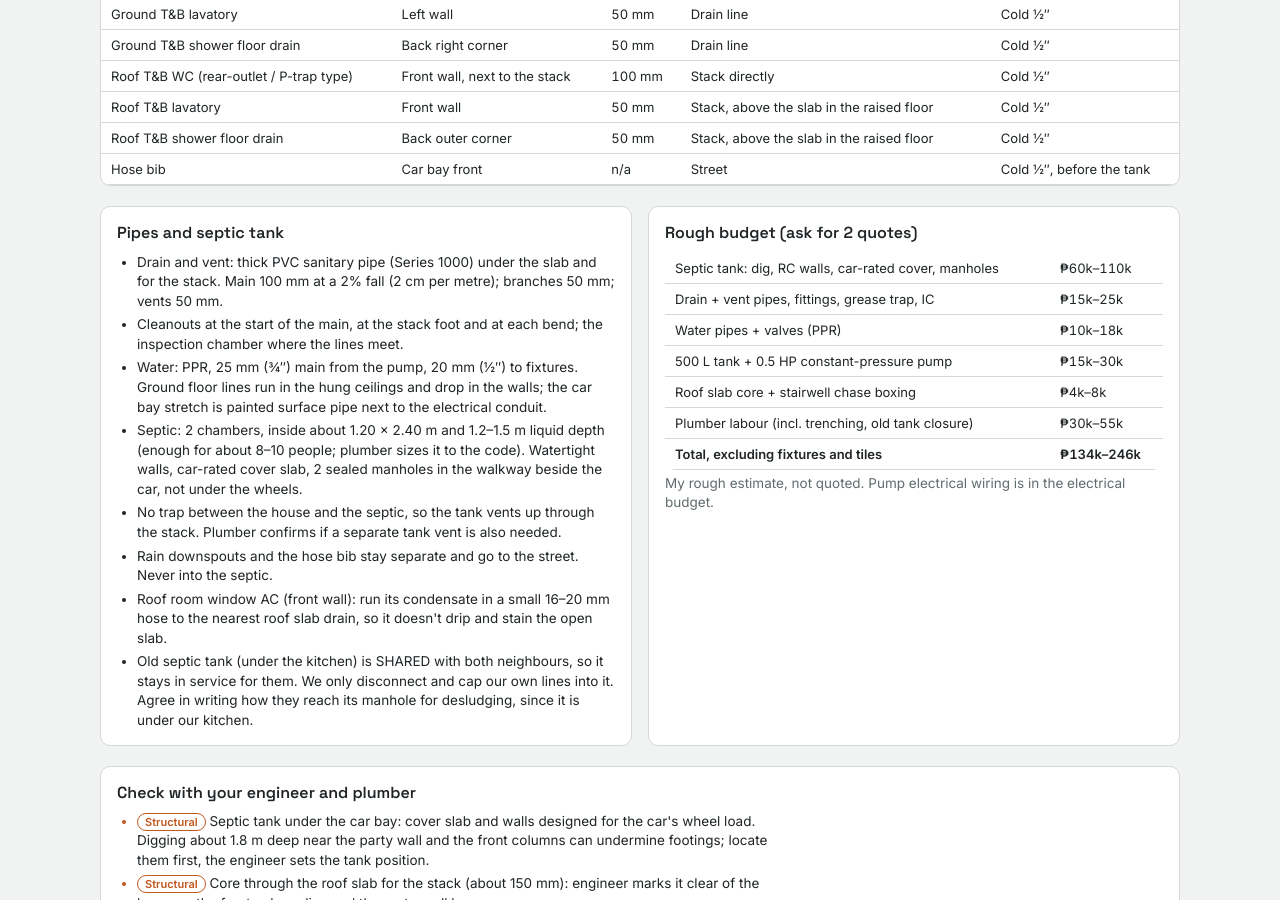
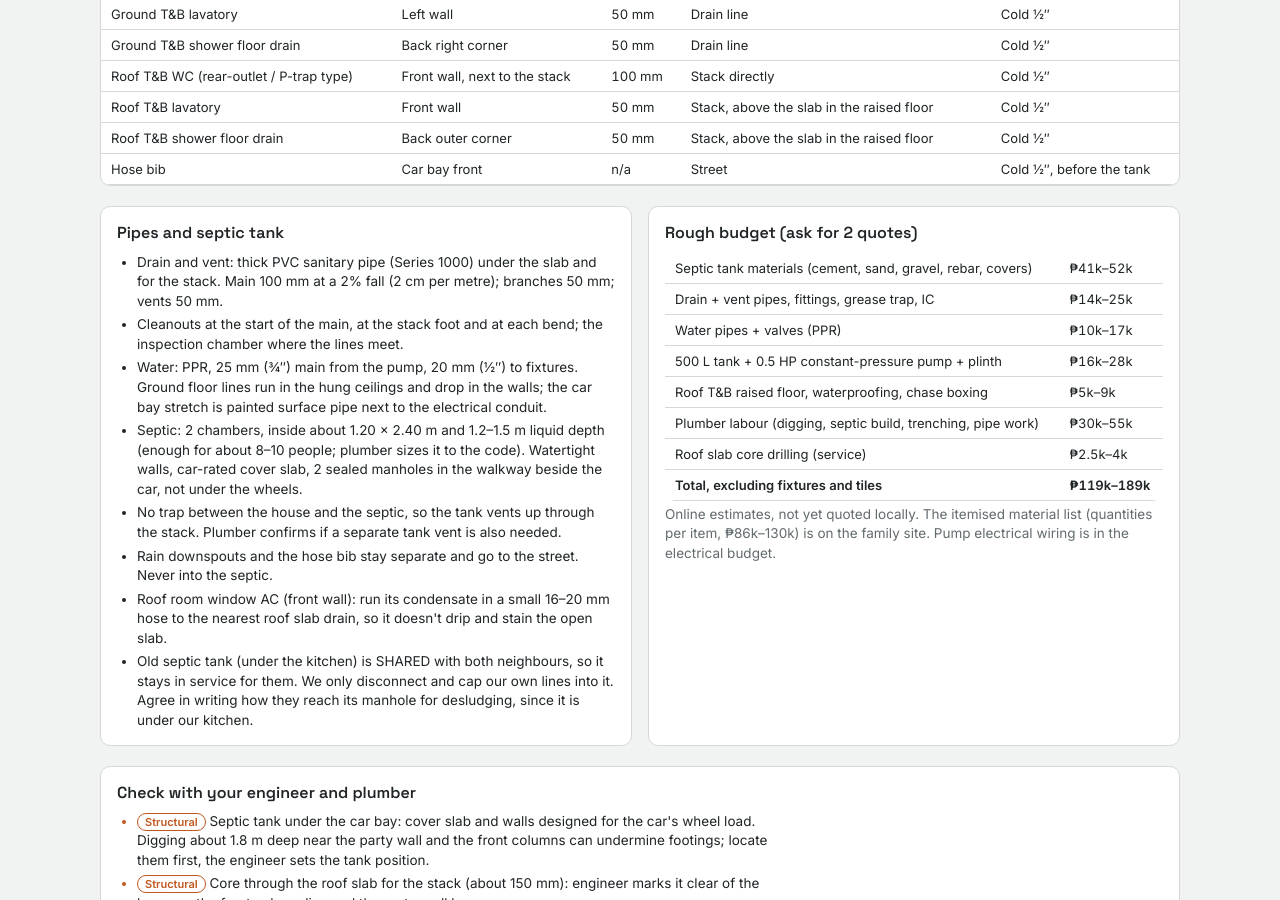
Before and after one commit to tatayotter/navarro-house, a Jekyll site: the page house/plumbing-layout-v1.html, which Jekyll copies as it is, in a window 1280 px wide and 900 px high, scrolled down 2652 px. Built offline with Jekyll 4.4.1, drawn with Linux system fonts in a browser that asks for light colours.

Commit message:
Plumbing: itemised material list, new-septic-only layout, updated costs
Co-Authored-By: Claude Opus 5.5 <noreply@anthropic.com>
Claude-Session: https://claude.ai/code/session_01RUWgCM9SbUoargYbTj1Viu

```diff
--- a/house/plumbing-layout-v1.html
+++ b/house/plumbing-layout-v1.html
@@ -155,15 +155,16 @@ td.n{font-variant-numeric:tabular-nums;white-space:nowrap}
     </ul></div>    <div class="box v2"><h2>Rough budget (ask for 2 quotes)</h2>
       <div class="tbl" style="border:0"><table style="min-width:0">
         <tbody>
-          <tr><td>Septic tank: dig, RC walls, car-rated cover, manholes</td><td class="n">₱60k–110k</td></tr>
-          <tr><td>Drain + vent pipes, fittings, grease trap, IC</td><td class="n">₱15k–25k</td></tr>
-          <tr><td>Water pipes + valves (PPR)</td><td class="n">₱10k–18k</td></tr>
-          <tr><td>500 L tank + 0.5 HP constant-pressure pump</td><td class="n">₱15k–30k</td></tr>
-          <tr><td>Roof slab core + stairwell chase boxing</td><td class="n">₱4k–8k</td></tr>
-          <tr><td>Plumber labour (incl. trenching, old tank closure)</td><td class="n">₱30k–55k</td></tr>
-          <tr><td><b>Total, excluding fixtures and tiles</b></td><td class="n"><b>₱134k–246k</b></td></tr>
+          <tr><td>Septic tank materials (cement, sand, gravel, rebar, covers)</td><td class="n">₱41k–52k</td></tr>
+          <tr><td>Drain + vent pipes, fittings, grease trap, IC</td><td class="n">₱14k–25k</td></tr>
+          <tr><td>Water pipes + valves (PPR)</td><td class="n">₱10k–17k</td></tr>
+          <tr><td>500 L tank + 0.5 HP constant-pressure pump + plinth</td><td class="n">₱16k–28k</td></tr>
+          <tr><td>Roof T&amp;B raised floor, waterproofing, chase boxing</td><td class="n">₱5k–9k</td></tr>
+          <tr><td>Plumber labour (digging, septic build, trenching, pipe work)</td><td class="n">₱30k–55k</td></tr>
+          <tr><td>Roof slab core drilling (service)</td><td class="n">₱2.5k–4k</td></tr>
+          <tr><td><b>Total, excluding fixtures and tiles</b></td><td class="n"><b>₱119k–189k</b></td></tr>
         </tbody></table></div>
-      <p class="sub">My rough estimate, not quoted. Pump electrical wiring is in the electrical budget.</p>
+      <p class="sub">Online estimates, not yet quoted locally. The itemised material list (quantities per item, ₱86k–130k) is on the family site. Pump electrical wiring is in the electrical budget.</p>
     </div>
   </div>
 
```
Also changed, not shown: house/plumbing-materials.md (added, +109 -0 lines), index.html (+6 -2 lines).
